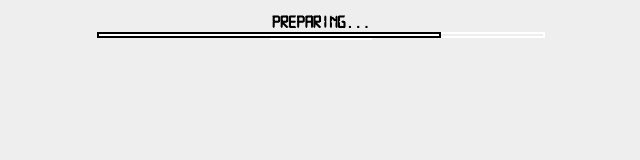
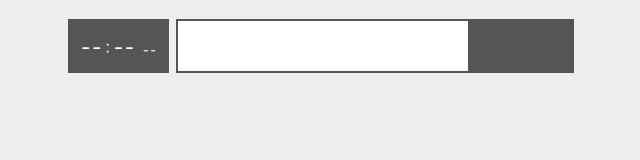
Before and after one commit to fxwei/CTB-ETA, a plain HTML site: page index.html in a window 1280 px wide. Shown: the whole page, without its empty margins (319-959 px from the left). Drawn offline with Linux system fonts and the light colour scheme.

Commit message:
Add files via upload

```diff
--- a/index.html
+++ b/index.html
@@ -10,19 +10,32 @@
     <table id="eta">
         <thead>
             <tr>
-                <td id="timestamp">Preparing...</td>
-            </tr>
-            <tr>
+                <th>
+                    <table class="dis">
+                        <tr>
+                            <th id="timestamp">--:--<b> --</b></th>
+                        </tr>
+                    </table>
+                </th>
+                <th colspan="3">
+                    <table class="dis">
+                        <tr>
+                            <th id="display"></th>
+                            <th id="routeNo"></th>
+                        </tr>
+                    </table>
+                </th>
 
-                <th id="display" colspan="3"></th>
-                <th id="routeNo"></th>
             </tr>
         </thead>
         <tbody id="rows">
-            <tr><td colspan="4" style="background-color: white; padding:1px;border:none;"></td></tr>
+
         </tbody>
     </table>
     <script src="routeList.js"></script>
-    <script src="script.js"></script>
+    <!--
+        <script src="script.js"></script>
+    -->
+
 </body>
 </html>
--- a/script.js
+++ b/script.js
@@ -113,7 +113,11 @@ function writeDisplay(route, dir){
     let display = document.getElementById("display");
     let orig = routeList[route]["orig"], dest = routeList[route]["dest"];
     let theme = routeList[route]["theme"];
-    board.innerText=route;
+    let dispRoute = route;
+    if (route[route.length - 1].toLowerCase()!=route[route.length - 1].toUpperCase()){
+        dispRoute = route.slice(0,-1)+`<b>${route[route.length - 1]}</b>`;
+    }
+    board.innerHTML=dispRoute;
 
     if(dir=="outbound")
         display.innerText = `${orig} → ${dest}`;
@@ -128,7 +132,7 @@ function writeDisplay(route, dir){
 
 function genTimestamp(){
     let time = new Date();
-    timestamp.innerHTML = `${('0' + time.getHours()).slice(-2)}:${('0' + time.getMinutes()).slice(-2)}:${('0' + time.getSeconds()).slice(-2)}`;
+    timestamp.innerHTML = `${('0' + time.getHours()).slice(-2)}:${('0' + time.getMinutes()).slice(-2)}<b> ${('0' + time.getSeconds()).slice(-2)}</b>`;
 }
 
 writeDisplay(route, dir);
--- a/style.css
+++ b/style.css
@@ -28,13 +28,22 @@
   background-color: #eee;
 }
 
-table {
-    border-collapse: collapse;
-    border-spacing: 0px;
-    margin:auto;
-    width:auto;
-    min-width:650px;
-    max-width:850px;
+#eta{
+  border-collapse: separate;
+  border-spacing: 5px;
+  margin:auto;
+  width:auto;
+  min-width:650px;
+  max-width:850px;
+}
+
+.dis{
+  border-collapse: collapse;
+  border-spacing: 0px;
+  width: 100%;
+  height: 100%;
+  padding:0;
+  margin:0;
 }
 
 button{
@@ -54,24 +63,42 @@ button:hover{
     cursor: pointer;
 }
 
-thead tr{
+#eta>thead>tr{
     display:block;
     margin:auto;
     width:max-content;
 }
 
+#timestamp b{
+  font-size: 16px;
+  font-weight: inherit;
+  color:inherit;
+  background-color: inherit;
+}
 
-tbody{
+#routeNo b{
+  font-size: 28px;
+  color:inherit;
+  background-color: inherit;
+}
+
+#eta>tbody{
     display: block;
-    height:450px;
+    height:600px;
     margin:auto;
     width:max-content;
     overflow-y:auto;
 }
 
 #timestamp{
-  background: none;
-  font-size: 18px;
+  font-weight: lighter;
+  padding:1px 10px;
+  border: 2px solid #555;
+  font-family: Digital, sans-serif;
+  font-size: 24px;
+  height: 48px;
+  background-color: #555;
+  color:white;
 }
 
 td {
@@ -79,21 +106,22 @@ td {
     font-family: Digital, sans-serif;
     font-size: 24px;
     background-color: #dcf;
-    border: 3px solid #eee;
     text-align: center;
     font-weight: bold;
     min-width: 100px;
 }
 
 #display{
-    border: 2px solid;
+    border: 2px solid #555;
     font-size:0px;
     text-align: center;
     background-color: white;
-    font-size: 20pt;
-    min-width: 300px;
+    font-size: 24px;
+    min-width: 250px;
+    height: 48px;
     padding-left:20px;
     padding-right:20px;
+    border-spacing: 0px;
 }
 
 .selected{
@@ -101,11 +129,14 @@ td {
 }
 
 #routeNo {
-    border: 2px solid;
-    font-size: 28pt;
+    border: 2px solid #555;
+    font-size: 36px;
+    font-weight: lighter;
     text-align: center;
     color: white;
+    background-color: #555;
     font-family: Johnston, serif;
     min-width: 100px;
     max-width: 250px;
+    border-spacing: 0px;
 }
```
